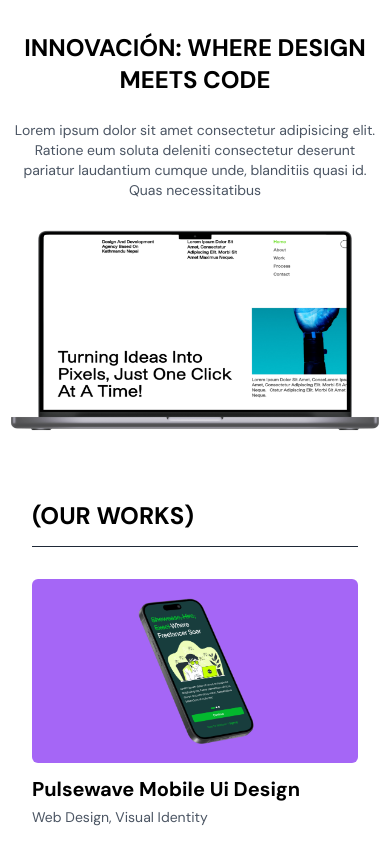
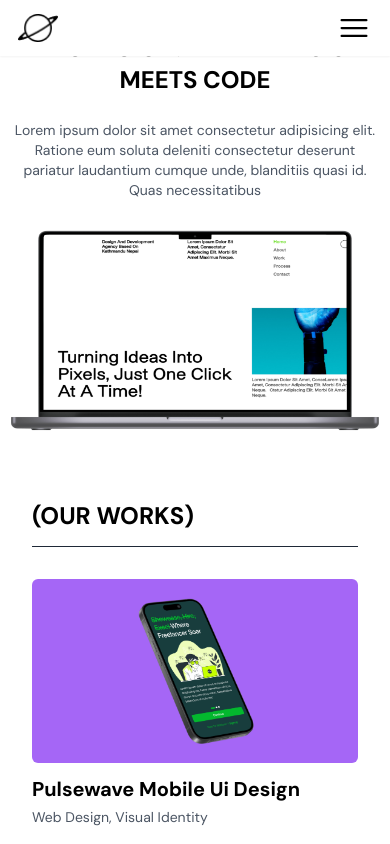
Before and after one commit to linushahs/kalodhunga-creation, a Next.js app: page / in a window 390 px wide. Shown: the top 844 px of the page. Built offline with nearby package versions, Linux system fonts and the light colour scheme.

Commit message:
Added Navbar layout

```diff
--- a/package.json
+++ b/package.json
@@ -9,6 +9,7 @@
     "lint": "next lint"
   },
   "dependencies": {
+    "@heroicons/react": "^2.0.18",
     "next": "13.5.4",
     "react": "^18",
     "react-dom": "^18",
--- a/src/app/layout.tsx
+++ b/src/app/layout.tsx
@@ -1,3 +1,4 @@
+import Navbar from "@/components/layout/Navbar";
 import "./globals.css";
 import type { Metadata } from "next";
 import { DM_Sans } from "next/font/google";
@@ -15,7 +16,10 @@ export default function RootLayout({
 }) {
   return (
     <html lang="en">
-      <body className={inter.className}>{children}</body>
+      <body className={inter.className}>
+        <Navbar />
+        {children}
+      </body>
     </html>
   );
 }
--- /dev/null
+++ b/src/components/layout/Navbar.tsx
@@ -0,0 +1,65 @@
+"use client";
+
+import { useState } from "react";
+import { Bars3Icon } from "@heroicons/react/24/outline";
+import { ArrowRightIcon } from "@heroicons/react/20/solid";
+
+type Menu = {
+  id: number;
+  title: string;
+  url: string;
+};
+
+const menus: Menu[] = [
+  "home",
+  "about",
+  "services",
+  "projects",
+  "process",
+  "contact",
+].map((menu, idx) => {
+  return { id: idx + 1, title: menu.toUpperCase(), url: "/" + menu };
+});
+
+function Navbar() {
+  const [isMenuOpen, setIsMenuOpen] = useState(false);
+
+  return (
+    <nav className="container fixed bg-white z-40 flex items-center justify-between text-black h-14 py-2.5 shadow-sm">
+      <img src="/assets/logo.png" alt="logo" className="w-auto h-7" />
+
+      {/* right side  */}
+      <button
+        onClick={() => setIsMenuOpen(!isMenuOpen)}
+        className="lg:hidden text-lg cursor-pointer uppercase font-bold"
+      >
+        {isMenuOpen ? "Close" : <Bars3Icon className="w-9 h-9 text-black" />}
+      </button>
+
+      {/* list of menus ---->  */}
+      {isMenuOpen && (
+        <div className="top-0 left-0 fixed h-full w-full bg-white flex flex-col justify-center -z-20 ">
+          <ul className="px-6 flex-1 flex flex-col justify-center">
+            {menus.map((menu) => (
+              <li
+                key={menu.id}
+                className="my-2.5 py-2 text-xl border-b-2 border-black font-medium flex justify-between items-center cursor-pointer hover:font-bold"
+              >
+                {menu.title} <ArrowRightIcon className="w-7 h-7" />
+              </li>
+            ))}
+          </ul>
+
+          <ul className="px-6 -mt-8 flex flex-wrap gap-x-4 gap-y-2 text-light text-md capitalize">
+            <li>Privacy Policy</li>
+            <li>Terms of use</li>
+            <li>Refund policy</li>
+            <li>2022@Kalodhunga Creations</li>
+          </ul>
+        </div>
+      )}
+    </nav>
+  );
+}
+
+export default Navbar;
--- a/tailwind.config.ts
+++ b/tailwind.config.ts
@@ -20,6 +20,7 @@ const config: Config = {
         green: "#AEF666",
         background: "#0E0E0E",
         black: "#000",
+        light: "#8C8C8C",
       },
     },
   },
```
Also changed, not shown: public/assets/logo.png (added), 1 other file (tests, documents, lock files or other folders).
